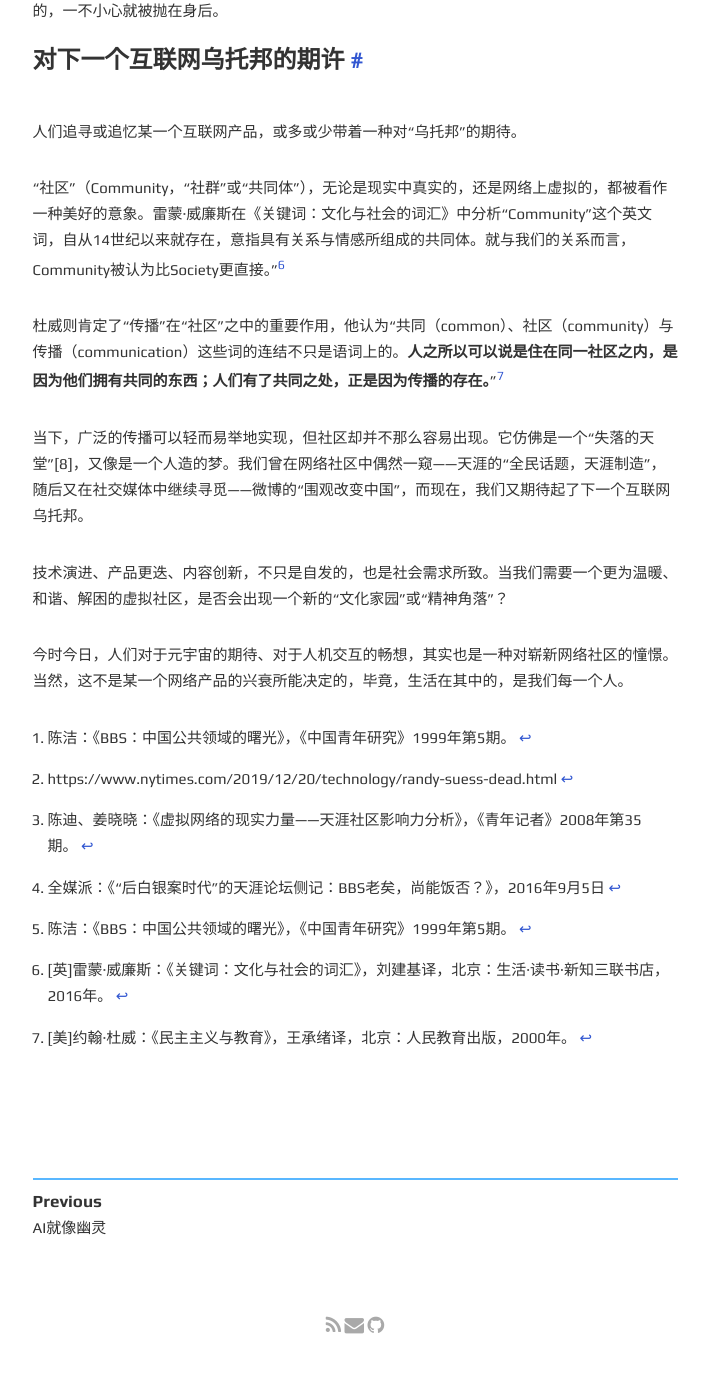
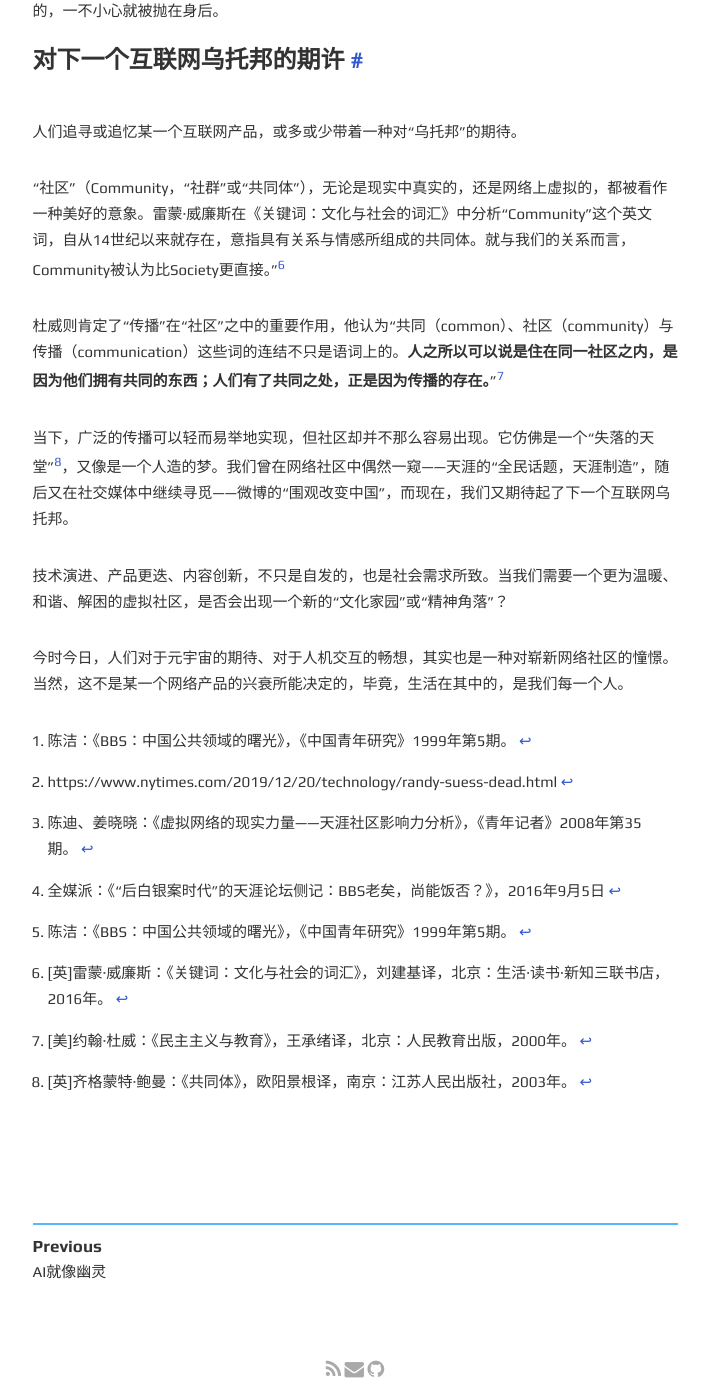
Before and after one commit to codyb1ue/codyb1ue.github.io, a Jekyll site: the page built from _posts/2023-05-14-goodbye tianya.md, in a window 1280 px wide and 1400 px high, scrolled down 3898 px. Shown: the whole window, without its empty margins (285-994 px from the left). Built offline with Jekyll 4.4.1, drawn with Linux system fonts in a browser that asks for light colours; comment, search, counter and statistics services are not loaded; before the commit the page ends 5253 px from its top, so only the background shows below that.

Commit message:
Update 2023-05-14-goodbye tianya.md

```diff
--- a/_posts/2023-05-14-goodbye tianya.md
+++ b/_posts/2023-05-14-goodbye tianya.md
@@ -86,7 +86,7 @@
 
 杜威则肯定了“传播”在“社区”之中的重要作用，他认为“共同（common）、社区（community）与传播（communication）这些词的连结不只是语词上的。**人之所以可以说是住在同一社区之内，是因为他们拥有共同的东西；人们有了共同之处，正是因为传播的存在。**”[^7]
 
-当下，广泛的传播可以轻而易举地实现，但社区却并不那么容易出现。它仿佛是一个“失落的天堂”[8]，又像是一个人造的梦。我们曾在网络社区中偶然一窥——天涯的“全民话题，天涯制造”，随后又在社交媒体中继续寻觅——微博的“围观改变中国”，而现在，我们又期待起了下一个互联网乌托邦。
+当下，广泛的传播可以轻而易举地实现，但社区却并不那么容易出现。它仿佛是一个“失落的天堂”[^8]，又像是一个人造的梦。我们曾在网络社区中偶然一窥——天涯的“全民话题，天涯制造”，随后又在社交媒体中继续寻觅——微博的“围观改变中国”，而现在，我们又期待起了下一个互联网乌托邦。
 
 技术演进、产品更迭、内容创新，不只是自发的，也是社会需求所致。当我们需要一个更为温暖、和谐、解困的虚拟社区，是否会出现一个新的“文化家园”或“精神角落”？
 
```
